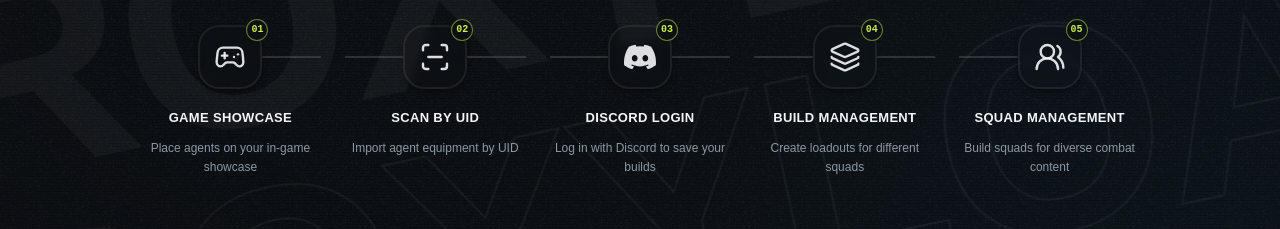
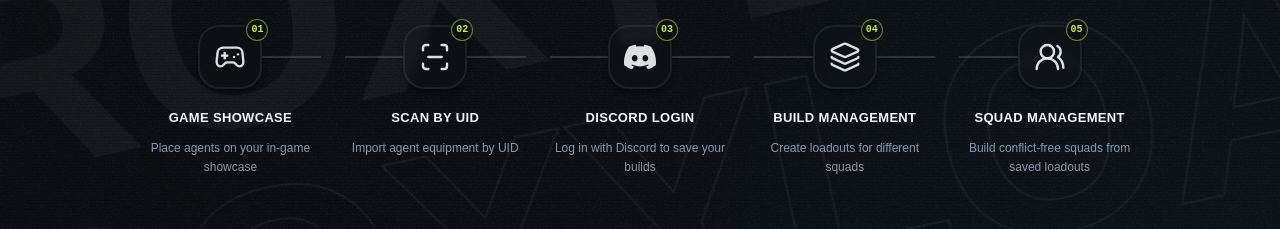
Before and after one commit to kirinyoku/proxyloadouts, a React (Vite) app in the folder frontend/: page / in a window 1280 px wide. Shown: the part 464-693 px from the top of the page. Built offline with nearby package versions, Linux system fonts and the light colour scheme; no server answers; a web font is replaced by a local one.

Commit message:
feat(home): clarify squad assembly from saved loadouts in step 5

```diff
--- a/frontend/src/i18n/locales/en.ts
+++ b/frontend/src/i18n/locales/en.ts
@@ -77,7 +77,7 @@ const en: TranslationSchema = {
     step2DescShort: 'Import agent equipment by UID',
     step3DescShort: 'Log in with Discord to save your builds',
     step4DescShort: 'Create loadouts for different squads',
-    step5DescShort: 'Build squads for diverse combat content',
+    step5DescShort: 'Build conflict-free squads from saved loadouts',
   },
   login: {
     title: 'ProxyLoadouts',
--- a/frontend/src/i18n/locales/ru.ts
+++ b/frontend/src/i18n/locales/ru.ts
@@ -75,7 +75,7 @@ const ru = {
     step2DescShort: 'Импортируйте экипировку агентов по UID',
     step3DescShort: 'Авторизуйтесь через Discord для сохранения сборок',
     step4DescShort: 'Создавайте сборки под разные отряды',
-    step5DescShort: 'Собирайте отряды под различный боевой контент',
+    step5DescShort: 'Собирайте отряды из своих сборок без коллизий',
   },
   login: {
     title: 'ProxyLoadouts',
```
Also changed, not shown: 1 other file (tests, documents, lock files or other folders).
